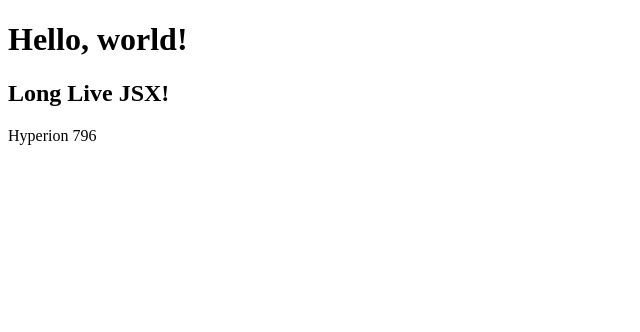
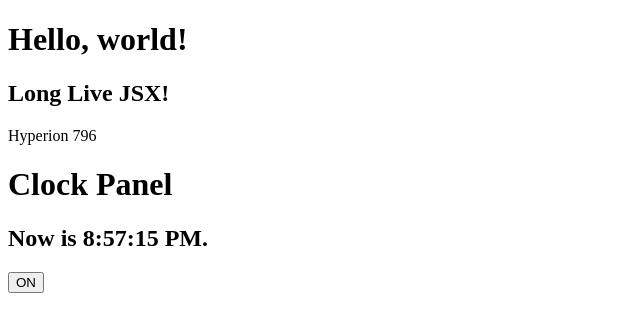
Before and after one commit to Nullizer/Hyperion, a React app: page / in a window 1280 px wide. Shown: the top 332 px of the page, without its empty margins (0-640 px from the left). Built offline with nearby package versions, Linux system fonts and the light colour scheme; the HTML template or start-up script is replaced by a standard one.

Commit message:
Add devServer;add components

```diff
--- /dev/null
+++ b/src/Clock.tsx
@@ -0,0 +1,40 @@
+import * as React from 'react'
+
+interface ClockState {
+  date: Date
+}
+
+export default class extends React.Component<{}, ClockState> {
+  timer?: number | NodeJS.Timer
+  constructor (props: {}) {
+    super(props)
+    this.state = { date: new Date() }
+  }
+  componentDidMount () {
+    this.timer = setInterval(this.tick, 1000)
+  }
+  componentWillUnmount () {
+    clearInterval(this.timer as number)
+  }
+  tick = () => {
+    this.setState({
+      date: new Date()
+    })
+  }
+  render () {
+    return (
+      <div>
+        <h1>Clock Panel</h1>
+        <FormattedDate date={new Date()} />
+      </div>
+    )
+  }
+}
+
+interface FormattedDateProps {
+  date: Date
+}
+
+function FormattedDate (props: FormattedDateProps) {
+  return <h2>Now is {props.date.toLocaleTimeString()}.</h2>
+}
--- /dev/null
+++ b/src/Toggle.tsx
@@ -0,0 +1,22 @@
+import * as React from 'react'
+
+export default class extends React.Component<{}, {isToggleOn: boolean}> {
+  constructor (props: {}) {
+    super(props)
+    this.state = {isToggleOn: true}
+  }
+
+  handleClick = () => {
+    this.setState(prevState => ({
+      isToggleOn: !prevState.isToggleOn
+    }))
+  }
+
+  render () {
+    return (
+      <button onClick={this.handleClick}>
+        {this.state.isToggleOn ? 'ON' : 'OFF'}
+      </button>
+    )
+  }
+}
--- a/src/article.scss
+++ b/src/article.scss
@@ -1,4 +1,5 @@
-$bgcolor: grey;
+$bgcolor: gray;
+
 .paragraph-theme {
   background-color: $bgcolor;
 }
--- a/src/index.tsx
+++ b/src/index.tsx
@@ -1,6 +1,8 @@
 import * as React from 'react'
 import { render } from 'react-dom'
 import styles from './article.scss'
+import Clock from './Clock'
+import Toggle from './Toggle'
 
 const root = document.createElement('div')
 document.body.insertBefore(root, document.body.firstElementChild)
@@ -15,6 +17,8 @@ render(
   <React.Fragment>
     <Heading />
     <p className={styles.paragraphTheme}>Hyperion 796</p>
+    <Clock />
+    <Toggle />
   </React.Fragment>,
   root
 )
--- a/tsconfig.json
+++ b/tsconfig.json
@@ -1,7 +1,9 @@
 {
   "compilerOptions": {
+    "strict": true,
     "module": "esnext",
     "target": "esnext",
-    "jsx": "react"
+    "jsx": "react",
+    "sourceMap": true
   }
 }
--- a/webpack.config.ts
+++ b/webpack.config.ts
@@ -17,7 +17,7 @@ const commonConfig: Configuration = {
       },
       {
         test: /\.scss$/,
-        use: [MiniCssExtractPlugin.loader, {
+        use: [isProd ? MiniCssExtractPlugin.loader : 'style-loader', {
           loader: 'css-loader',
           options: {
             modules: true,
@@ -26,7 +26,7 @@ const commonConfig: Configuration = {
             minimize: isProd,
           }
         }, {
-          loader: 'sass-loader'
+          loader: 'sass-loader',
         }]
       }
     ]
@@ -39,7 +39,6 @@ const commonConfig: Configuration = {
         collapseWhitespace: isProd
       }
     }),
-    new MiniCssExtractPlugin(),
   ],
   optimization: {
     splitChunks: {
@@ -51,10 +50,15 @@ const commonConfig: Configuration = {
 
 const devConfig = merge(commonConfig, {
   mode: 'development',
+  devtool: 'inline-source-map',
 })
 
 const prodConfig = merge(commonConfig, {
   mode: 'production',
+  devtool: false,
+  plugins: [
+    new MiniCssExtractPlugin(),
+  ],
 })
 
 export default isProd ? prodConfig : devConfig
```
Also changed, not shown: package.json (+7 -4 lines), .eslintrc.yml.
